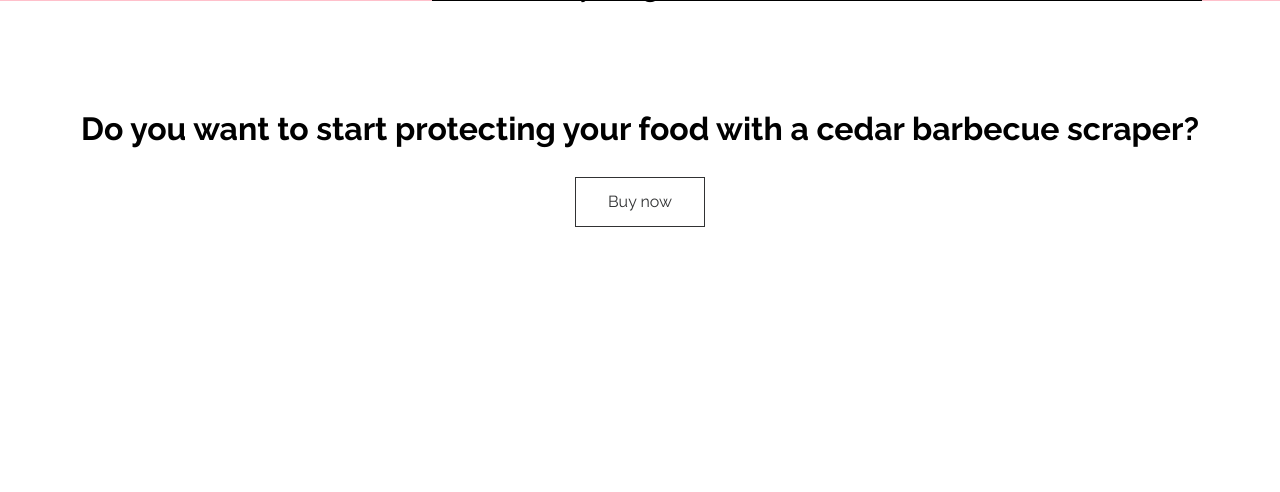
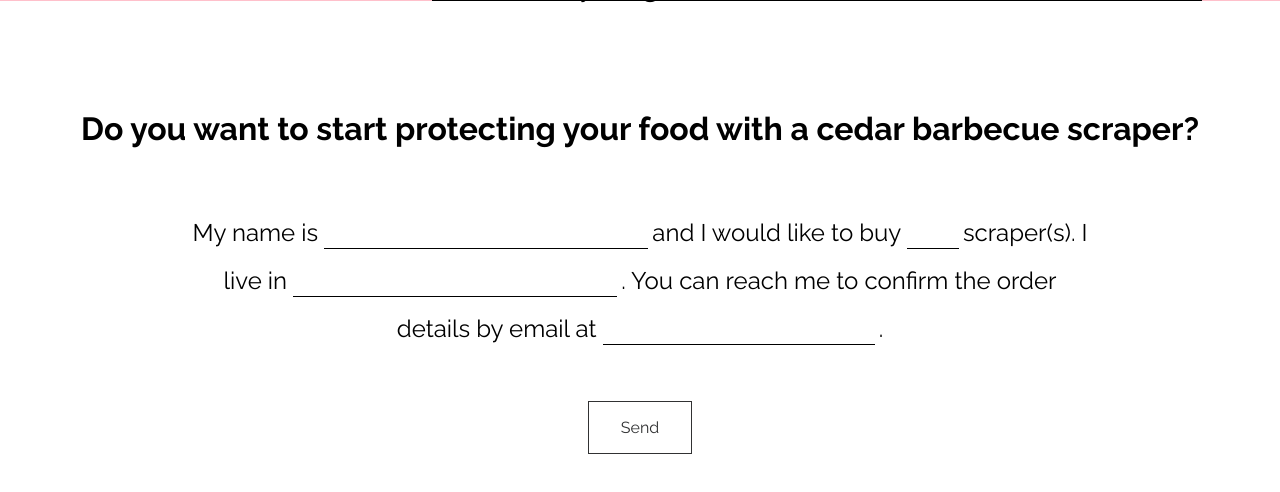
Before and after one commit to matthewschmitz/artsBarbecueScrapers, a plain HTML site: page uses.html in a window 1280 px wide. Shown: the part 1765-2257 px from the top of the page. Before the commit the page ends 2104 px from the top, so only its background shows below. Drawn offline with nearby package versions, Linux system fonts and the light colour scheme.

Commit message:
Fix buy form.

```diff
--- a/resources/css/uses-style.css
+++ b/resources/css/uses-style.css
@@ -188,7 +188,7 @@ img.right {
 .buy-button-section h1 {
   font-size: 2rem;
   font-weight: bold;
-  margin-bottom: 2rem;
+  margin-bottom: 4rem;
 }
 
 .btn-inverse {
@@ -203,3 +203,54 @@ img.right {
   color: white;
   background-color: #313233;
 }
+
+form {
+  width: 70%;
+  margin: 0 auto;
+}
+
+form p {
+  display: inline;
+  font-size: 1.5rem;
+  line-height: 2;
+}
+
+form input {
+  border: none;
+  border-bottom: 1px solid black;
+  outline: none;
+  font-family: "Raleway", sans-serif;
+  font-size: 1.5rem;
+  text-align: center;
+}
+
+#name {
+  width: 20rem;
+}
+
+#location {
+  width: 20rem;
+}
+
+form input[type=number] {
+  width: 3rem;
+}
+
+input[type=number]::-webkit-inner-spin-button,
+input[type=number]::-webkit-outer-spin-button {
+  -webkit-appearance: none;
+  margin: 0;
+}
+
+form button[type=submit] {
+  display: block;
+  margin: 0 auto;
+  font-size: 1rem;
+  font-family: "Raleway", sans-serif;
+  background: none;
+  margin-top: 3rem;
+}
+
+form button[type=submit]:hover {
+  cursor: pointer;
+}
--- a/uses.html
+++ b/uses.html
@@ -62,7 +62,18 @@
 
     <div class="buy-button-section">
       <h1>Do you want to start protecting your food with a cedar barbecue scraper?</h1>
-      <a href="index.html#Buy"><div class="btn-inverse">Buy now</div></a>
+      <form method="POST" action="http://formspree.io/matthewjsch@gmail.com">
+        <p>My name is </p>
+        <input id="name" type="name" name="name" placeholder="">
+        <p> and I would like to buy </p>
+        <input id="number" type="number" name="number" placeholder="">
+        <p> scraper(s). I live in </p>
+        <input id="location" type="location" name="location" placeholder="">
+        <p>. You can reach me to confirm the order details by email at </p>
+        <input id="email" type="email" name="email" placeholder="">
+        <p>.</p>
+        <button class="btn-inverse" type="submit">Send</button>
+      </form>
     </div>
 
     <script
```
